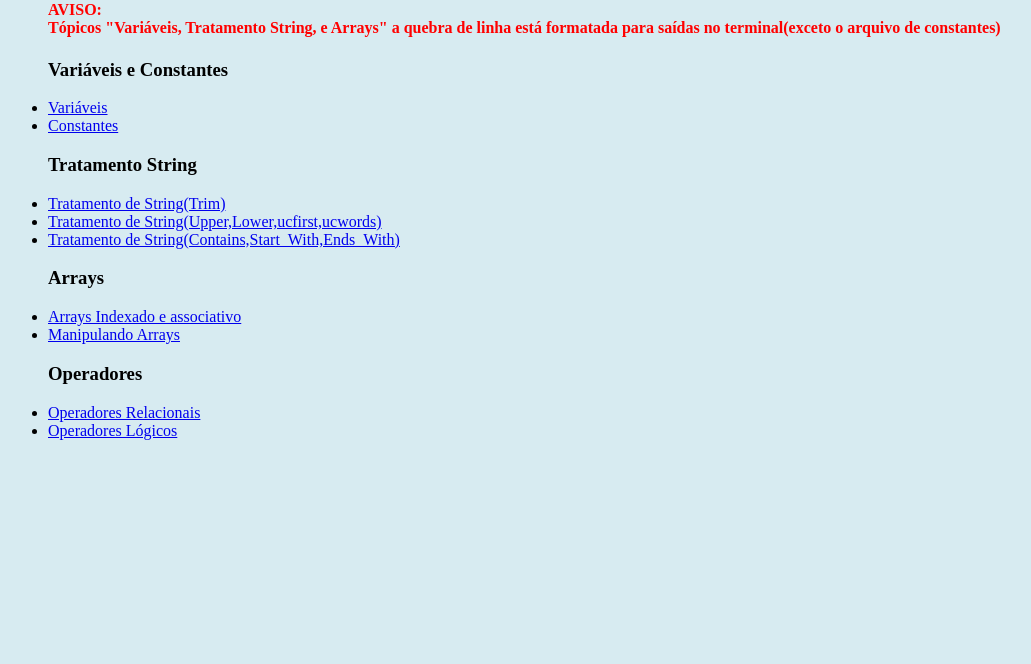
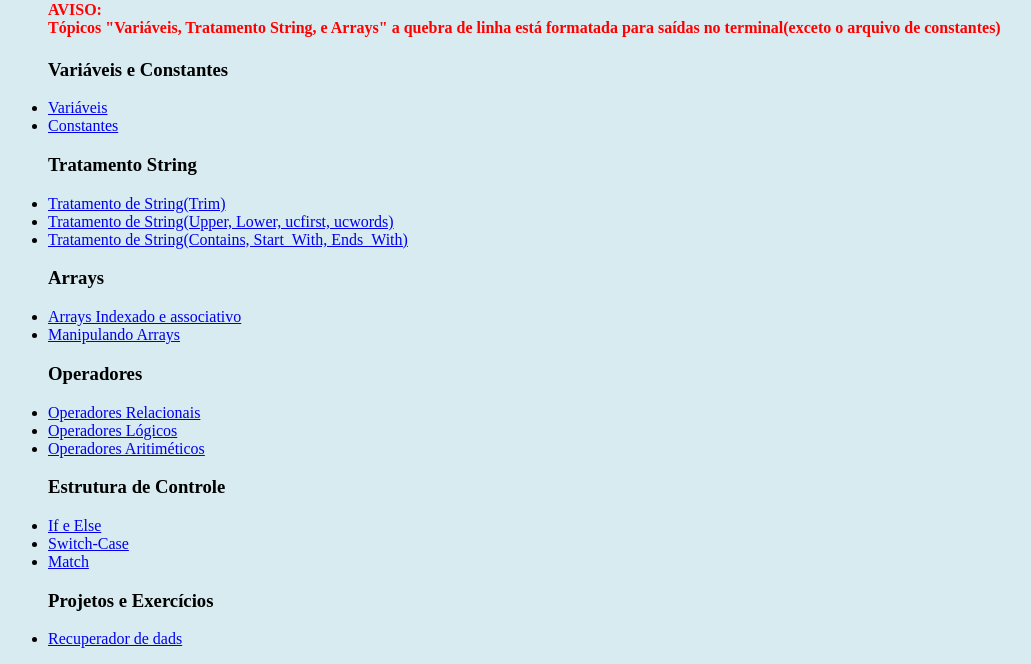
Before and after one commit to leandro-msp/Jornada-da-Programacao, a PHP site: page / in a window 1280 px wide. Shown: the part 137-801 px from the top of the page, without its empty margins (0-1031 px from the left). Before the commit the page ends 577 px from the top, so only its background shows below. Run offline with PHP 8.4, Linux system fonts and the light colour scheme.

Commit message:
página inicial

```diff
--- a/php/index.php
+++ b/php/index.php
@@ -2,7 +2,7 @@
 <html lang="pt-BR">
 <head>
     <meta charset="UTF-8">
-    <title>Jornada PHP</title>
+    <title>Curso PHP </title>
 </head>
 <body style="background-color: #D7EBF1;">
     <h1 style="color:blueviolet">Curso PHP Completo + Projetos</h1>
@@ -16,8 +16,8 @@
 
         <h3>Tratamento String</h3>
         <li><a href="./01-fundamentos/02-tratamento-string/string1.php">Tratamento de String(Trim)</a></li>
-        <li><a href="./01-fundamentos/02-tratamento-string/string2.php">Tratamento de String(Upper,Lower,ucfirst,ucwords)</a></li>
-        <li><a href="./01-fundamentos/02-tratamento-string/novasfuncoes.php">Tratamento de String(Contains,Start_With,Ends_With)</a></li>
+        <li><a href="./01-fundamentos/02-tratamento-string/string2.php">Tratamento de String(Upper, Lower, ucfirst, ucwords)</a></li>
+        <li><a href="./01-fundamentos/02-tratamento-string/novasfuncoes.php">Tratamento de String(Contains, Start_With, Ends_With)</a></li>
 
         <h3>Arrays</h3>
         <li><a href="./01-fundamentos/03-arrays/arrays.php">Arrays Indexado e associativo</a></li>
@@ -26,7 +26,15 @@
         <h3>Operadores</h3>
         <li><a href="./01-fundamentos/04-operadores/operadores.php">Operadores Relacionais</a></li>
         <li><a href="./01-fundamentos/04-operadores/logicos.php">Operadores Lógicos</a></li>
+        <li><a href="./01-fundamentos/04-operadores/aritimeticos.php">Operadores Aritiméticos</a></li>
 
+        <h3>Estrutura de Controle</h3>
+        <li><a href="./01-fundamentos/05-estrutura_controle/estruturaControle.php">If e Else</a></li>
+        <li><a href="./01-fundamentos/05-estrutura_controle/switch.php">Switch-Case</a></li>
+        <li><a href="./01-fundamentos/05-estrutura_controle/match.php">Match</a></li>
+
+        <h3>Projetos e Exercícios</h3>
+        <li><a href="./projetos-exercicios/Projeto1/projBrowser.php">Recuperador de dads</a></li>
     </ul>
 </body>
 </html>
```
